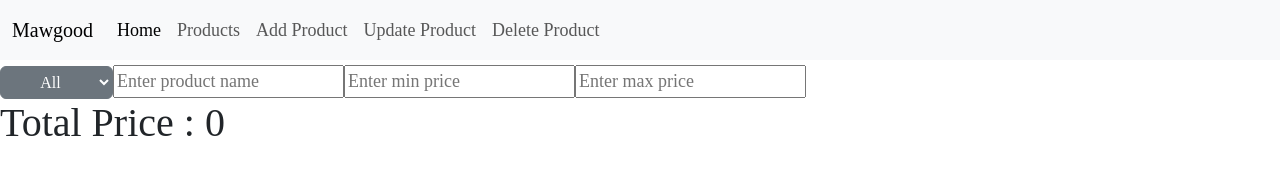
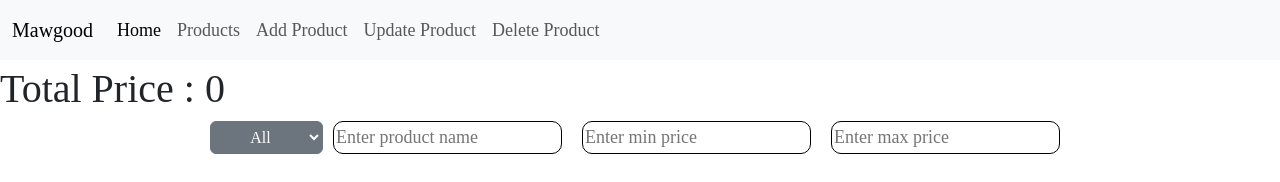
Before and after one commit to AH-HESHAM/Mawgood, an Angular app: page /products in a window 1280 px wide. Shown: the top 182 px of the page. Built offline with nearby package versions, Linux system fonts and the light colour scheme.

Commit message:
move filters to separate component

```diff
--- a/src/app/components/body/body.html
+++ b/src/app/components/body/body.html
@@ -1,16 +1,12 @@
-<div class="filters">
-  <select class="btn btn-secondary dropdown-toggle" [(ngModel)]="chosenCategory">
-    <option selected value="all">All</option>
-    @for (category of categories; track category) {
-      <option [value]="category">{{ category }}</option>
-    }
-  </select>
-  <input type="text" placeholder="Enter product name" [(ngModel)]="searchText" />
-  <input type="number" placeholder="Enter min price" [(ngModel)]="minPrice" />
-  <input type="number" placeholder="Enter max price" [(ngModel)]="maxPrice" />
-</div>
 <h1>Total Price : {{ TotalPrice }}</h1>
 <div class="container">
+  <app-filters
+    (categoryEvent)="receiveCategory($event)"
+    (textEvent)="receiveSearchText($event)"
+    (minPriceEvent)="receiveMinPrice($event)"
+    (maxPriceEvent)="receiveMaxPrice($event)"
+  >
+  </app-filters>
   <app-products
     [chosenCategoryFilter]="chosenCategory"
     [searchByText]="searchText"
--- a/src/app/components/body/body.ts
+++ b/src/app/components/body/body.ts
@@ -1,35 +1,41 @@
 import { Component } from '@angular/core';
 import { Products } from '../products/products';
-import { FormsModule } from '@angular/forms';
-import { DataGetter } from '../../models/data-getter';
-import { JsonDataGetter } from '../../models/json-data-getter';
+import { Filters } from '../filters/filters';
 
 @Component({
   selector: 'app-body',
-  imports: [Products, FormsModule],
+  imports: [Products, Filters],
   templateUrl: './body.html',
   styleUrl: './body.css',
 })
 export class Body {
-  private dataGetter: DataGetter;
-  categories: string[];
   chosenCategory: string;
   searchText: string;
   minPrice: any;
   maxPrice: any;
   TotalPrice: number;
   constructor() {
-    this.dataGetter = new JsonDataGetter();
-    this.categories = [...new Set(this.dataGetter.getData().map((p) => p.category))];
-
     this.chosenCategory = 'all';
     this.searchText = '';
     this.minPrice = null;
     this.maxPrice = null;
-
     this.TotalPrice = 0;
   }
   receivedPrice(price: number) {
     this.TotalPrice = price;
   }
+  receiveCategory(category: string) {
+    this.chosenCategory = category;
+  }
+
+  receiveSearchText(text: string) {
+    this.searchText = text;
+  }
+  receiveMinPrice(minPrice: number) {
+    this.minPrice = minPrice;
+  }
+
+  receiveMaxPrice(maxPrice: number) {
+    this.maxPrice = maxPrice;
+  }
 }
--- /dev/null
+++ b/src/app/components/filters/filters.css
@@ -0,0 +1,10 @@
+.filters {
+  justify-content: center;
+  display: flex;
+}
+
+input{
+    margin: 0px 10px;
+    border-radius: 10px;
+    border: 1px solid;
+}
--- /dev/null
+++ b/src/app/components/filters/filters.html
@@ -0,0 +1,33 @@
+<div class="filters">
+  <select
+    class="btn btn-secondary dropdown-toggle"
+    [(ngModel)]="chosenCategory"
+    (ngModelChange)="informParent()"
+  >
+    <option selected value="all">All</option>
+    @for (category of categories; track category) {
+      <option [value]="category">{{ category }}</option>
+    }
+  </select>
+  <input
+    type="text"
+    placeholder="Enter product name"
+    [(ngModel)]="searchText"
+    (ngModelChange)="informParent()"
+  />
+  <input
+    min="0"
+    type="number"
+    placeholder="Enter min price"
+    [(ngModel)]="minPrice"
+    (ngModelChange)="informParent()"
+  />
+
+  <input
+    min="1"
+    type="number"
+    placeholder="Enter max price"
+    [(ngModel)]="maxPrice"
+    (ngModelChange)="informParent()"
+  />
+</div>
--- /dev/null
+++ b/src/app/components/filters/filters.ts
@@ -0,0 +1,64 @@
+import { Component, EventEmitter, Output } from '@angular/core';
+import { DataGetter } from '../../models/data-getter';
+import { JsonDataGetter } from '../../models/json-data-getter';
+import { FormsModule } from '@angular/forms';
+
+@Component({
+  selector: 'app-filters',
+  imports: [FormsModule],
+  templateUrl: './filters.html',
+  styleUrl: './filters.css',
+})
+export class Filters {
+  private dataGetter: DataGetter;
+  categories: string[];
+  chosenCategory: string;
+  searchText: string;
+  minPrice: any;
+  maxPrice: any;
+
+  @Output() categoryEvent = new EventEmitter<string>();
+  @Output() textEvent = new EventEmitter<string>();
+  @Output() minPriceEvent = new EventEmitter<number>();
+  @Output() maxPriceEvent = new EventEmitter<number>();
+
+  constructor() {
+    this.dataGetter = new JsonDataGetter();
+    this.categories = [...new Set(this.dataGetter.getData().map((p) => p.category))];
+
+    this.chosenCategory = 'all';
+    this.searchText = '';
+    this.minPrice = null;
+    this.maxPrice = null;
+  }
+
+  informParent() {
+    let tempMax = this.maxPrice,
+      tempMin = this.minPrice;
+    if (this.minPrice > this.maxPrice) {
+      tempMax = Number.MAX_VALUE;
+      tempMin = Number.MIN_VALUE;
+
+      this.minPrice = this.maxPrice = null;
+    }
+    if (this.minPrice < 0 || this.minPrice == null) {
+      this.minPrice = null;
+      tempMin = 0;
+    }
+
+    if (this.maxPrice < 0 || this.maxPrice == null) {
+      this.maxPrice = null;
+      tempMax = Number.MAX_VALUE;
+    }
+
+    // if(this.maxPrice == null || this.minPrice == null){
+    //   tempMax = Number.MAX_VALUE;
+    //   tempMin = Number.MIN_VALUE;
+    // }
+
+    this.categoryEvent.emit(this.chosenCategory);
+    this.textEvent.emit(this.searchText);
+    this.minPriceEvent.emit(tempMin);
+    this.maxPriceEvent.emit(tempMax);
+  }
+}
--- a/src/app/components/products/products.ts
+++ b/src/app/components/products/products.ts
@@ -24,7 +24,6 @@ import { StaticData } from '../../services/static-data';
   styleUrl: './products.css',
 })
 export class Products {
-
   filteredProductsList: IProducts[] = [];
   fullDesc: boolean[] = [];
   totalPrice: number = 0;
@@ -36,8 +35,7 @@ export class Products {
 
   @Output() total = new EventEmitter<number>();
 
-  constructor(private dataService: StaticData) {
-  }
+  constructor(private dataService: StaticData) {}
 
   flipDesc(id: number): void {
     this.fullDesc[id] = !this.fullDesc[id];
@@ -70,10 +68,6 @@ export class Products {
   }
 
   filterProducts() {
-    if (this.minPrice < 0 || this.maxPrice < 0 || this.maxPrice < this.minPrice) alert('Enter valid prices');
-    else {
-      if (this.maxPrice == null) this.maxPrice = Number.MAX_VALUE;
-      if (this.minPrice == null) this.minPrice = 0;
     this.filteredProductsList = this.dataService.filterProducts(
       this.chosenCategoryFilter,
       this.searchByText,
@@ -82,4 +76,3 @@ export class Products {
     );
   }
 }
-}
```
Also changed, not shown: 1 other file (tests, documents, lock files or other folders). Lines whose indentation alone changed are shown as unchanged.
